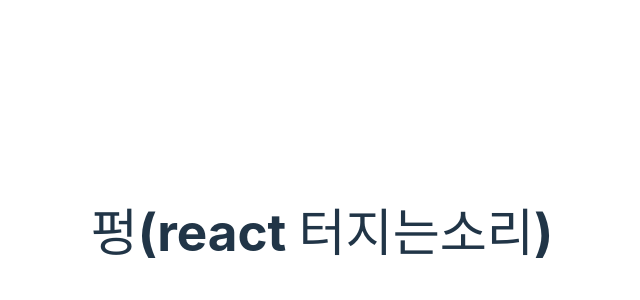
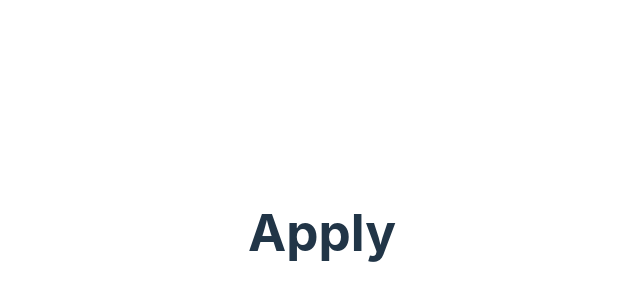
Before and after one commit to sunrin-qwerty/frontend, a React (Vite) app: page /apply in a window 1280 px wide. Before the commit this address had no page. Shown: the part 168-468 px from the top of the page, without its empty margins (318-958 px from the left). Built offline with nearby package versions, Linux system fonts and the light colour scheme.

Commit message:
hidden assignment

```diff
--- a/src/index.css
+++ b/src/index.css
@@ -60,7 +60,7 @@
       background-color: #ffffff;
     }
     a:hover {
-      color: #747bff;
+      color: #f9f9f9;
     }
     button {
       background-color: #f9f9f9;
--- /dev/null
+++ b/src/pages/apply.jsx
@@ -0,0 +1,9 @@
+function apply() {
+  return (
+    <div>
+      <h1>Apply</h1>
+    </div>
+  )
+}
+
+export default apply
--- a/src/pages/header.jsx
+++ b/src/pages/header.jsx
@@ -53,8 +53,9 @@
                     <a href="/">Home</a>
                     {user ? (
                         <>
-                            <a href="/assignment">Assignment</a>
-                            <button onClick={openInfo}>{user.name}</button>
+                            {/* <a href="/assignment">Assignment</a> */}
+                            <a href="/apply">Apply</a>
+                            <a onClick={openInfo}>{user.name}</a>
                             <button onClick={handleLogout}>Logout</button>
                         </>
                     ) : (
--- a/src/pages/style/header.css
+++ b/src/pages/style/header.css
@@ -50,6 +50,13 @@
     font-size: 16px;
 }
 
+.user-menu button {
+    color: white;
+    text-decoration: none;
+    margin-left: 20px;
+    font-size: 16px;
+}
+
 .user-menu a:hover {
     text-decoration: underline;
 }
```
Also changed, not shown: src/router.jsx (+9 -3 lines).
